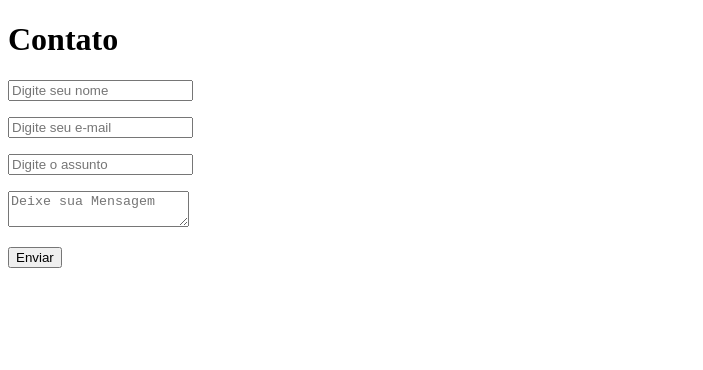
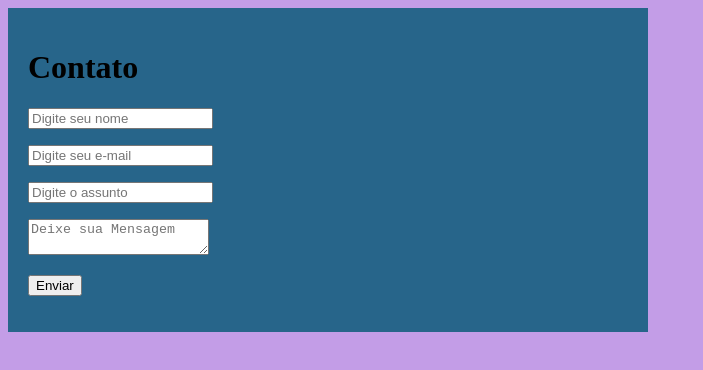
Before and after one commit to Lucaspuky/Form, a plain HTML site: page index.html in a window 1280 px wide. Shown: the whole page, without its empty margins (0-703 px from the left). Drawn offline with Linux system fonts and the light colour scheme.

Commit message:
link Css

```diff
--- a/index.html
+++ b/index.html
@@ -4,6 +4,7 @@
     <meta charset="UTF-8">
     <meta name="viewport" content="width=device-width, initial-scale=1.0">
     <title>Formulário</title>
+    <link rel="stylesheet" type="text/css" href="style.css"
 </head>
 <body>
 
--- /dev/null
+++ b/style.css
@@ -0,0 +1,9 @@
+body {
+    background-color: rgb(195, 157, 231);
+ }
+
+ form {
+     background-color: rgb(39, 101, 138);
+     width: 600px;
+     padding: 20px;
+ }
```
